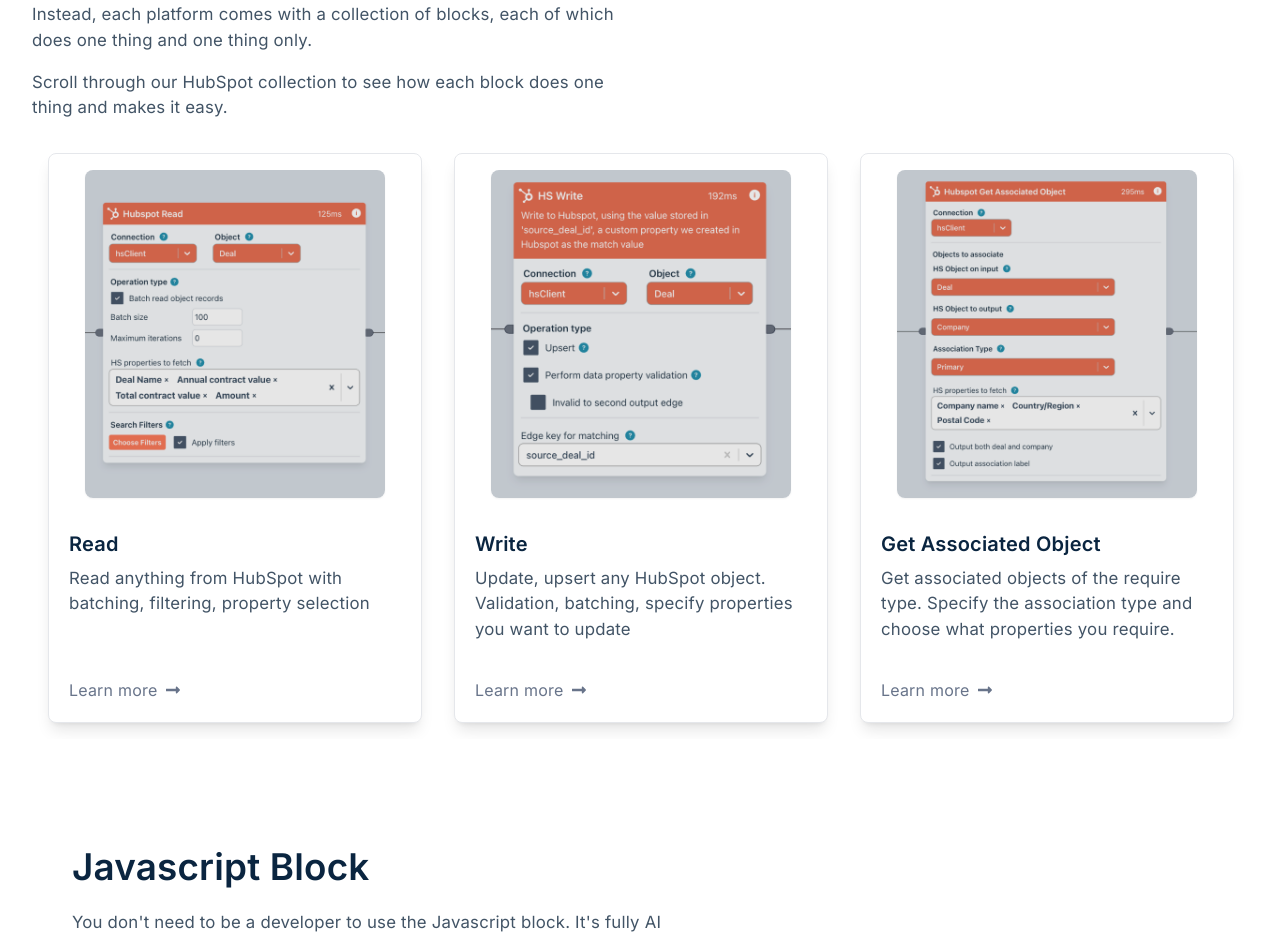
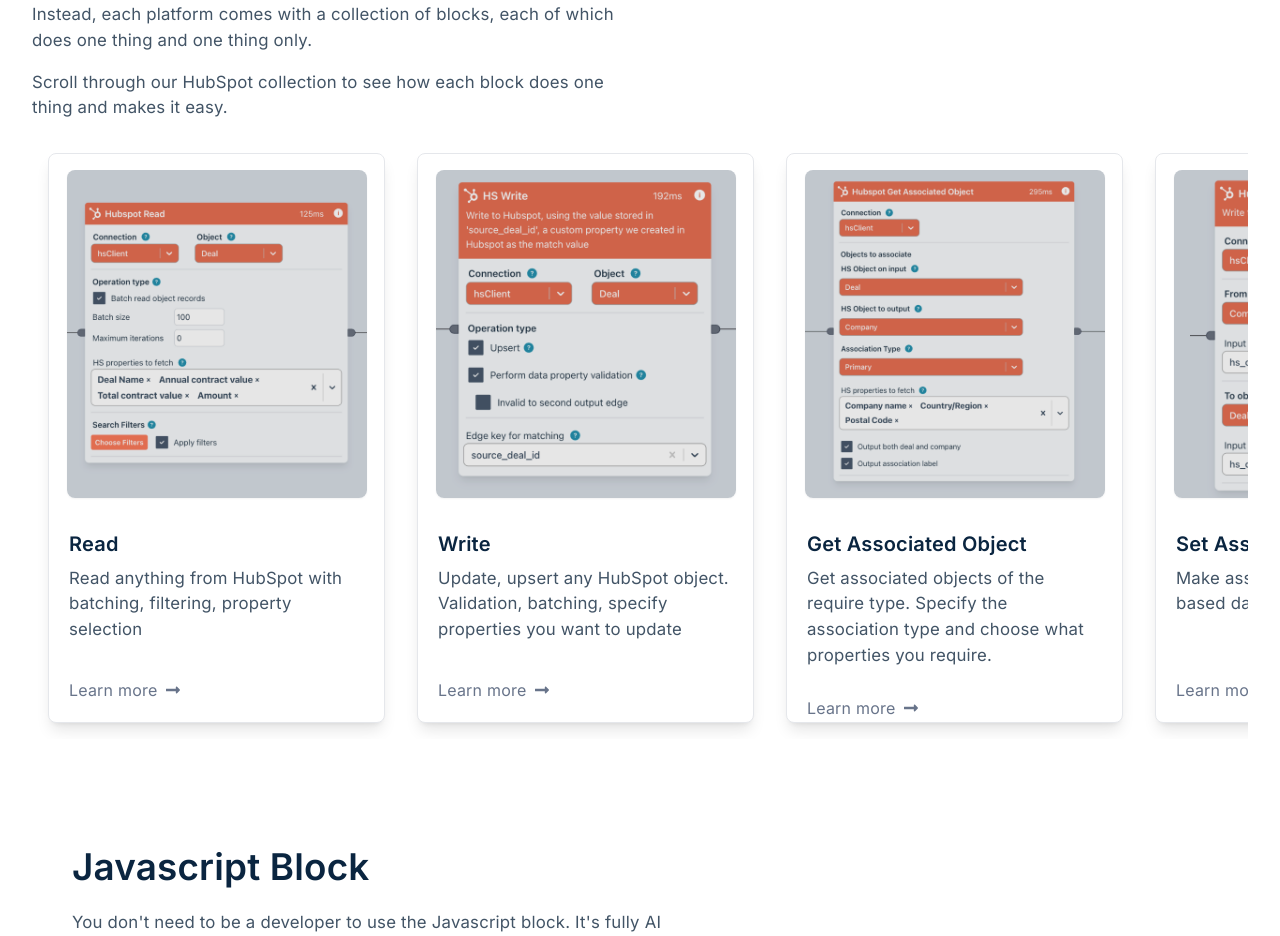
Before and after one commit to fmay/ziggy-site-new, a Next.js app: page /flows in a window 1280 px wide. Shown: the part 4480-5416 px from the top of the page. Built offline with nearby package versions, Linux system fonts and the light colour scheme.

Commit message:
carousel tweaks

```diff
--- a/src/components/content/hubspot/HubspotBlockCollection.tsx
+++ b/src/components/content/hubspot/HubspotBlockCollection.tsx
@@ -17,7 +17,7 @@
           flexDirection: 'column',
         }),
       }}>
-      <Carousel slidesToShow={3}>
+      <Carousel slidesToShow={3.3} slidesToScroll={1} swipeToSlide={true} infinite={false}>
         {/*Read*/}
         <CarouselItem
           title="Read"
--- a/src/components/ui/carousel/Carousel.tsx
+++ b/src/components/ui/carousel/Carousel.tsx
@@ -21,6 +21,9 @@
   rows?: number
   swipeToSlide?: boolean
   touchMove?: boolean
+  centerMode?: boolean
+  centerPadding?: string
+  infinite?: boolean
 }
 
 const Carousel: React.FC<CarouselProps> = ({
@@ -39,6 +42,9 @@
   rows,
   swipeToSlide,
   touchMove,
+  centerMode,
+  centerPadding,
+  infinite = false,
 }) => {
   // Filter out undefined values to avoid NaN errors in react-slick
   const settings = Object.fromEntries(
@@ -56,7 +62,9 @@
       rows,
       swipeToSlide,
       touchMove,
-      infinite: false,
+      centerMode,
+      centerPadding,
+      infinite,
     }).filter(([_, value]) => value !== undefined),
   )
 
--- a/src/components/ui/stack-card/StackCard.module.scss
+++ b/src/components/ui/stack-card/StackCard.module.scss
@@ -58,7 +58,7 @@
 }
 
 .ctaWrapper {
-  @apply h-0 overflow-hidden transition-all duration-300 text-[1rem] ;
+  @apply h-0 overflow-hidden transition-all duration-300 text-[0.8rem] ;
 
   .stackCard:hover & {
     @apply h-[40px];
```
